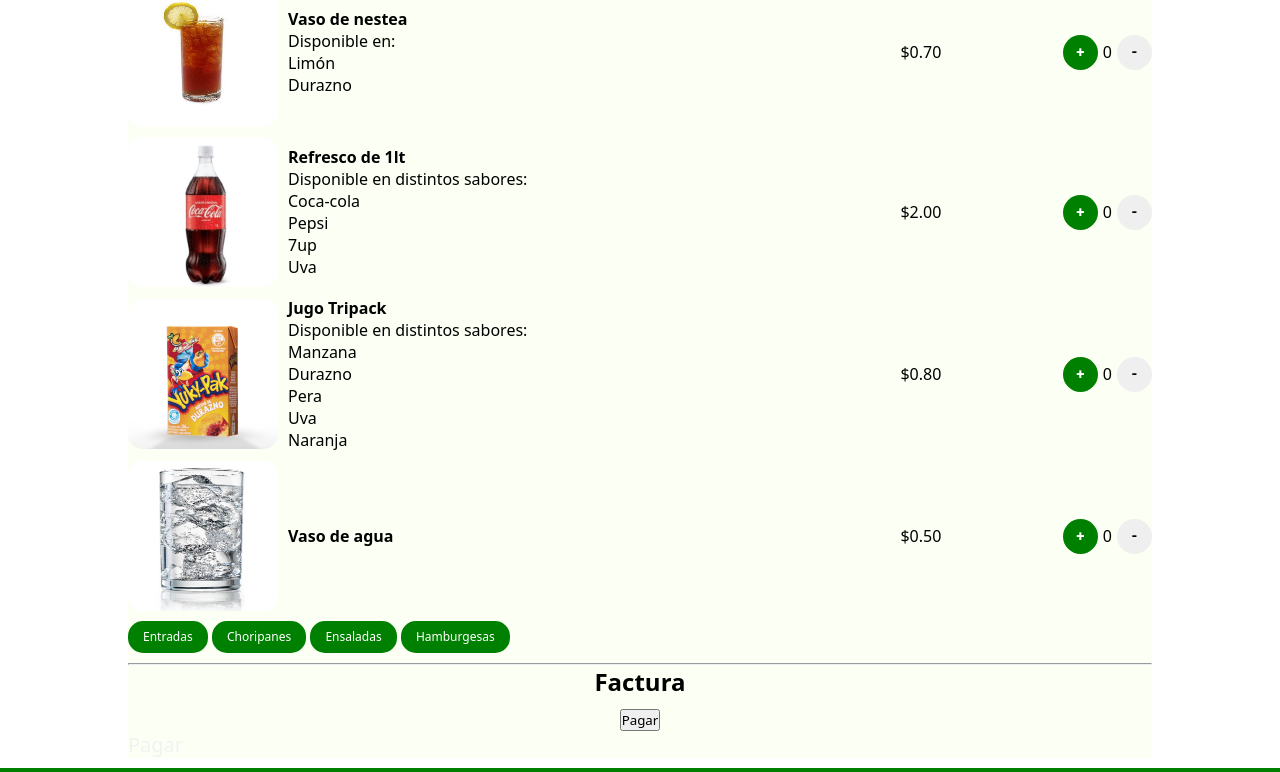
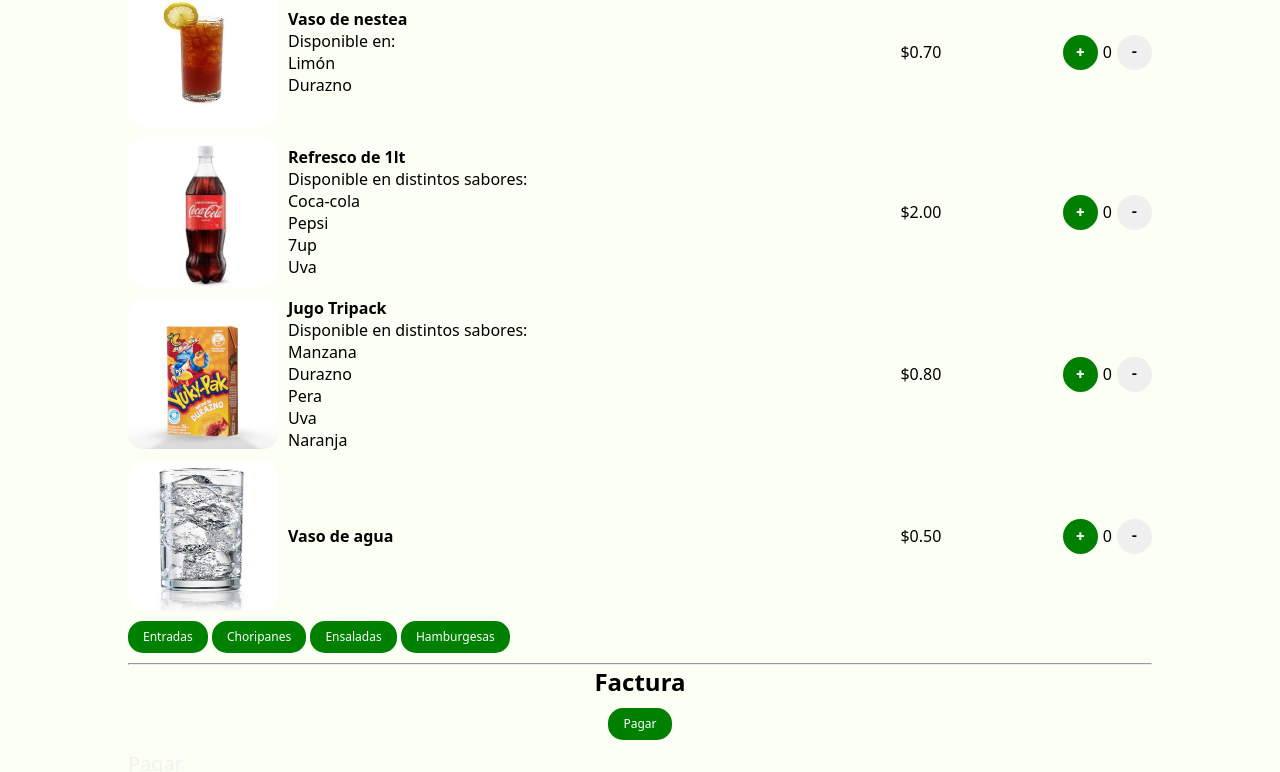
Before and after one commit to MarcoVilera/wakanda-food, a plain HTML site: page menu.html in a window 1280 px wide. Shown: the part 4433-5205 px from the top of the page. Drawn offline with Linux system fonts and the light colour scheme.

Commit message:
feat: deleted unused styles and added new ones

```diff
--- a/styles/style.css
+++ b/styles/style.css
@@ -4,7 +4,10 @@
     margin: 0;
     padding: 0;
     font-family: system-ui, -apple-system, BlinkMacSystemFont, 'Segoe UI', Roboto, Oxygen, Ubuntu, Cantarell, 'Open Sans', 'Helvetica Neue', sans-serif;
-}
+  }
+  body{
+    background-color: #FBFFF4;
+  }
 
 /*For nav bar*/
 li,a{
@@ -24,9 +27,6 @@ header{
 }
 .logo{
     height: 50px;
-}
-main{
-    background-color: #FBFFF4;
 }
 nav .nav-links li{
     list-style: none;
@@ -92,11 +92,12 @@ nav ul li a:hover::before{
   }
   /*End of Nav bar*/
 
- /* .wrapper {
+ .wrapper {
     overflow-y: auto;
-    margin: 10px 10%;
+    width: 100vw;
+    height: 100vh
   }
-*/
+
 /* Menu styles */
 h2 {
     text-align: center;
@@ -112,9 +113,9 @@ h2 {
   height: 150px;
   border-radius: 15px;
 }
-/* #element-counter {
+#element-counter {
   opacity: 0;
-} */
+}
 
 #factura-div ul li{
   color: black;
@@ -149,15 +150,22 @@ h2 {
   margin-left: auto;
   justify-content: space-between; /* Ajusta el espacio entre los elementos */
 }
-.pass-btn, .pay-btn {
+.pass-btn, #pay-btn {
   background-color: green;
   border-radius: 15px;
   border: none;
   padding: 0;
   margin-bottom: 10px;
+  cursor: pointer;
 }
-
-.pass-btn a, .pay-btn a {
+#pay-btn{
+  padding: 10px 15px;
+  font-size: 12px;
+  text-decoration: none;
+  color: white;
+  line-height: 12px;
+}
+.pass-btn a{
   display: block;
   padding: 10px 15px;
   font-size: 12px;
```
